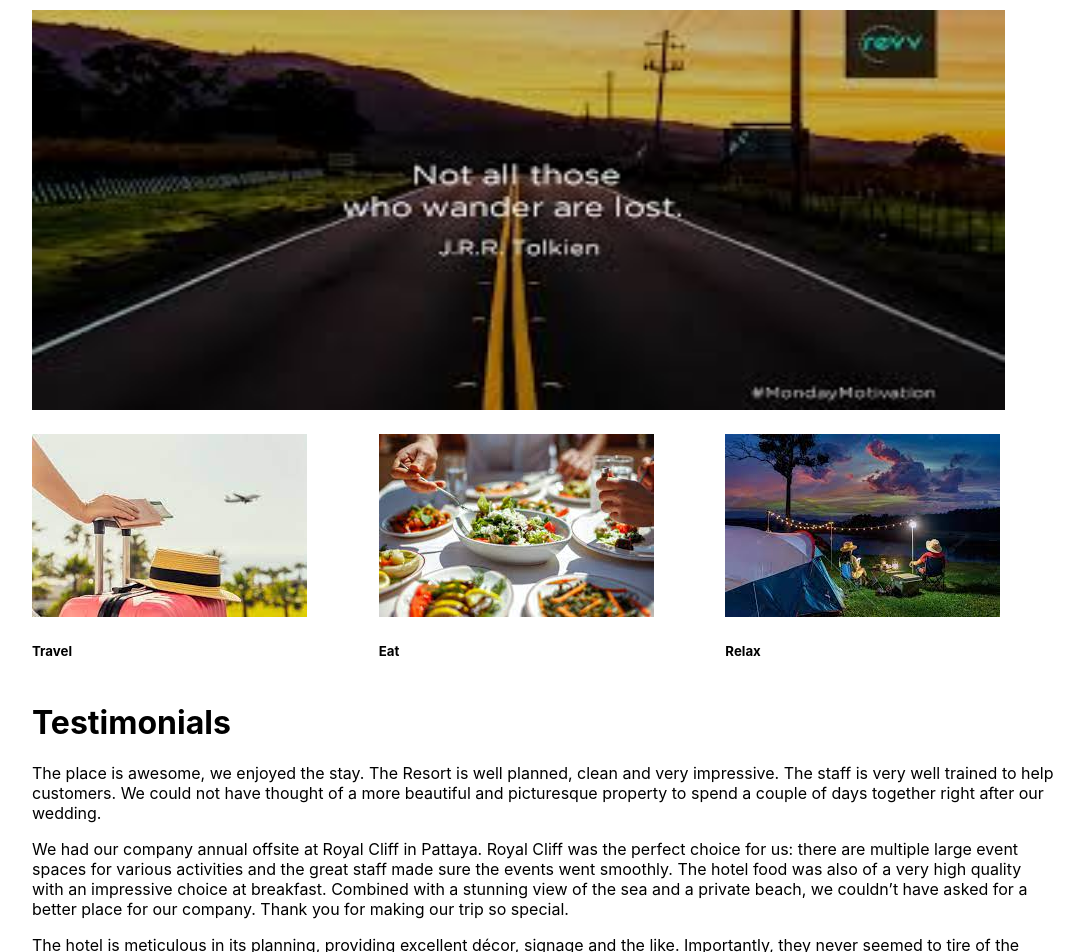
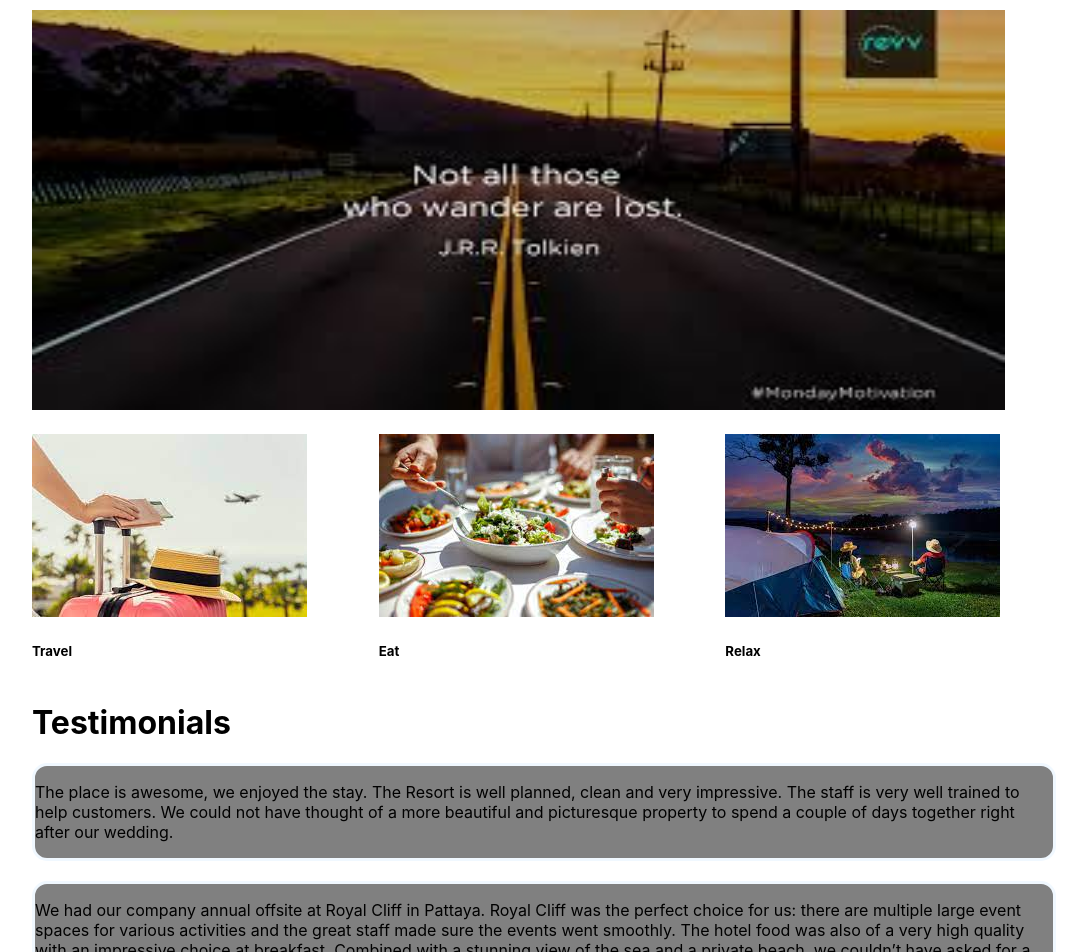
Before and after one commit to mbuguamary/Travel_Website, a React (Create React App) app: page /About in a window 1280 px wide. Shown: the top 952 px of the page, without its empty margins (96-1183 px from the left). Built offline with nearby package versions, Linux system fonts and the light colour scheme.

Commit message:
styles to testimonial divs

```diff
--- a/src/Components/About.css
+++ b/src/Components/About.css
@@ -13,3 +13,13 @@
     height: 50vh;
     margin-bottom: 20px;
 }
+.test {
+    border-style: solid;
+    border-radius: 15px;
+    background-color: grey;
+    border-color: aliceblue;
+    border: 10px 10px solid;
+    color: black;
+    box-sizing: border-box;
+    margin-bottom: 20px;
+}
```
